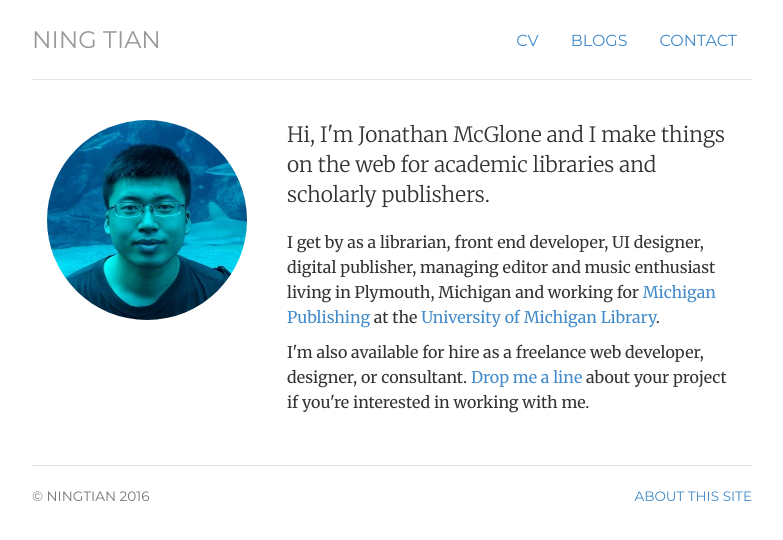
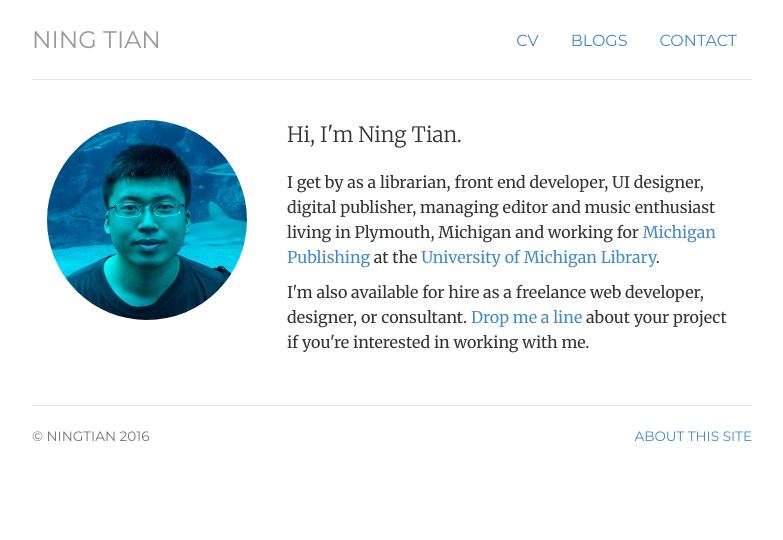
Before and after one commit to ningtian/ningtian.github.io, a Jekyll site: the page built from index.html, in a window 1280 px wide. Shown: the top 540 px of the page, without its empty margins (248-1031 px from the left). Built offline with Jekyll 4.4.1, drawn with Linux system fonts in a browser that asks for light colours.

Commit message:
Update index.html

```diff
--- a/index.html
+++ b/index.html
@@ -12,7 +12,7 @@
 	<img  class="img-circle avatar" alt="Ning Tian" src="img/ning-200px-new.jpg">
 	</div>
 	<div itemscope itemtype="http://data-vocabulary.org/Person" class="col-sm-8">
-	<p class="lead">Hi, I'm <span itemprop="name">Jonathan McGlone</span> and I make things on the web for academic libraries and scholarly publishers.</p>
+	<p class="lead">Hi, I'm <span itemprop="name">Ning Tian.</span></p>
 	<p>I get by as a <span itemprop="title">librarian</span>, <span itemprop="title">front end developer</span>, <span itemprop="title">UI designer</span>, <span itemprop="title">digital publisher</span>, <span itemprop="title">managing editor</span> and music enthusiast living in <span itemprop="address" itemscope
     itemtype="http://data-vocabulary.org/Address"> <span itemprop="locality">Plymouth</span>, <span itemprop="region">Michigan</span></span> and working for <a href="http://www.publishing.umich.edu">Michigan Publishing</a> at <span itemprop="affiliation">the <a href="http://www.lib.umich.edu">University of Michigan Library</a></span>.</p>
 
```
